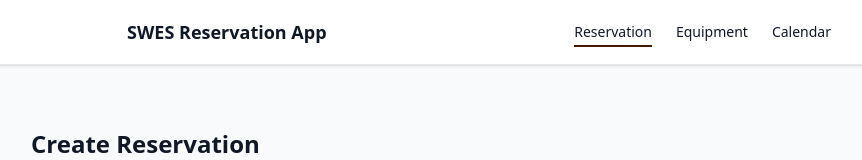
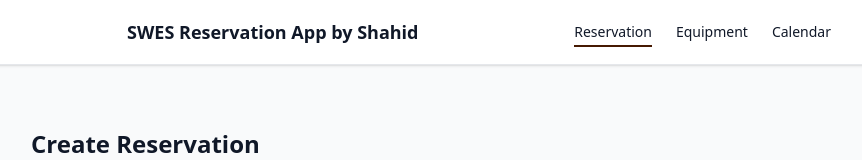
Before and after one commit to syedshahidashiqali/solutia-swes-reservation, a Next.js app: page /reservation/create in a window 1280 px wide. Shown: the top 160 px of the page, without its empty margins (161-1023 px from the left). Built offline with nearby package versions, Linux system fonts and the light colour scheme.

Commit message:
Update navbar.tsx

```diff
--- a/src/components/common/navbar.tsx
+++ b/src/components/common/navbar.tsx
@@ -20,7 +20,7 @@ const Navbar = () => {
       <div className="max-w-3xl mx-auto px-4 md:px-8 flex justify-between items-center h-16">
         {/* App Name */}
         <Link href="/" className="font-semibold text-lg">
-          SWES Reservation App
+          SWES Reservation App by Shahid
         </Link>
 
         {/* Mobile Menu Button */}
```
